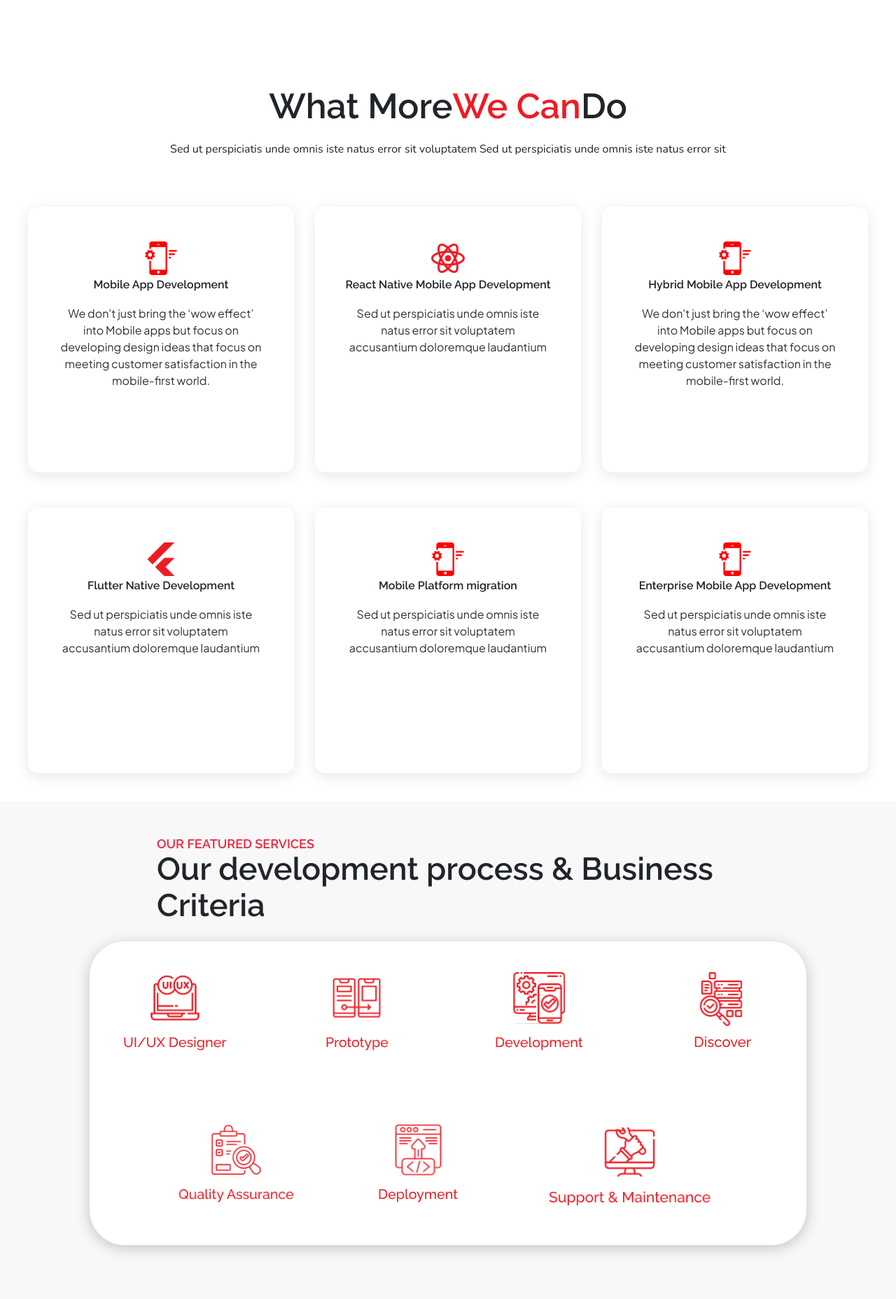
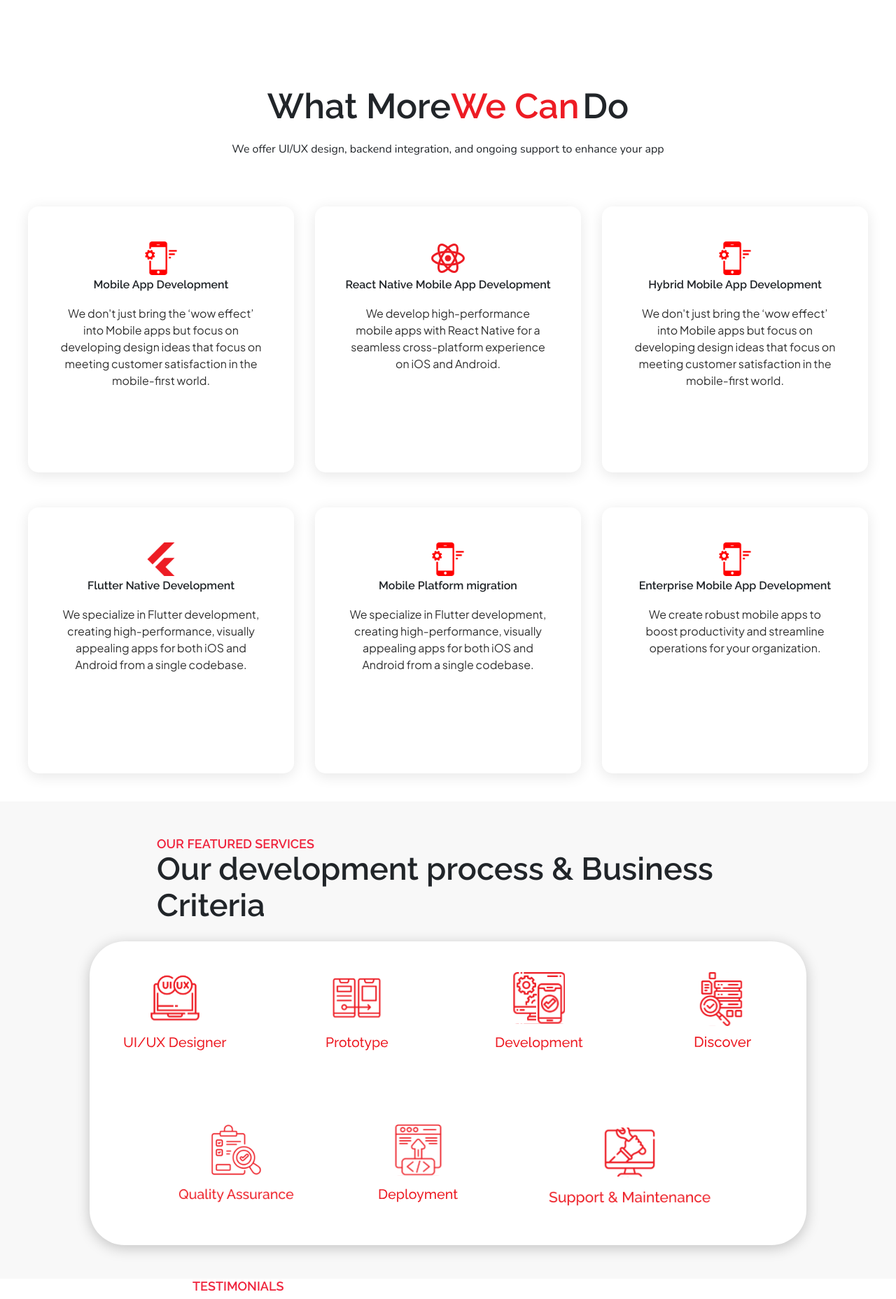
Before and after one commit to vishalvishwas01/xeltratech, a React (Vite) app: page / in a window 1280 px wide. Shown: the part 3840-5696 px from the top of the page at 70% size. Built offline with nearby package versions, Linux system fonts and the light colour scheme.

Commit message:
finalize homepage(sa)

```diff
--- a/src/component/developmentprocess.css
+++ b/src/component/developmentprocess.css
@@ -3,7 +3,7 @@
 
 .dp-body{
     width: screen;
-    height: 961px;
+    padding-bottom: 3rem;
    /* border: 2px solid red; */
    background-color: #f8f8f8;
    justify-content: center;
--- a/src/component/style.css
+++ b/src/component/style.css
@@ -24,6 +24,7 @@ body {
 
 
 .featuredservices {
+
     width: screen;
     max-width: calc(100%-0px);
     margin: 0 auto;
--- a/src/component/wecando.css
+++ b/src/component/wecando.css
@@ -114,6 +114,7 @@ body {
 
 .wecando-header1 h4 span {
     color: #ED1C24;
+    padding-right:0.3rem;
 }
 
 .wecando-header2{
--- a/src/component/wecando.jsx
+++ b/src/component/wecando.jsx
@@ -18,7 +18,7 @@ function wecando() {
         {
             icon:react,
             head:"React Native Mobile App Development",
-            para:"Sed ut perspiciatis unde omnis iste natus error sit voluptatem accusantium doloremque laudantium"
+            para:"We develop high-performance mobile apps with React Native for a seamless cross-platform experience on iOS and Android."
         },
         {
             icon:mobileapp,
@@ -28,17 +28,17 @@ function wecando() {
         {
             icon:flutter,
             head:"Flutter Native Development",
-            para:"Sed ut perspiciatis unde omnis iste natus error sit voluptatem accusantium doloremque laudantium"
+            para:"We specialize in Flutter development, creating high-performance, visually appealing apps for both iOS and Android from a single codebase."
         },
         {
             icon:mobileapp,
             head:"Mobile Platform migration",
-            para:"Sed ut perspiciatis unde omnis iste natus error sit voluptatem accusantium doloremque laudantium"
+            para:"We specialize in Flutter development, creating high-performance, visually appealing apps for both iOS and Android from a single codebase."
         },
         {
             icon:mobileapp,
             head:"Enterprise Mobile App Development",
-            para:"Sed ut perspiciatis unde omnis iste natus error sit voluptatem accusantium doloremque laudantium"
+            para:"We create robust mobile apps to boost productivity and streamline operations for your organization."
         }
     ]
     return (
@@ -48,10 +48,10 @@ function wecando() {
           <div className="wecando-box">
             <div className="wecando">
                 <div className="wecando-header1">
-                    <h4>What More <span> We Can </span> Do</h4>
+                    <h4>What More <span> We Can </span>  Do</h4>
                 </div>
                 <div className="wecando-header2">
-                    <h2>Sed ut perspiciatis unde omnis iste natus error sit voluptatem Sed ut perspiciatis unde omnis iste natus error sit</h2>
+                    <h2>We offer UI/UX design, backend integration, and ongoing support to enhance your app</h2>
                 </div>
                 <div className="wecando-header-menu">
 
```
